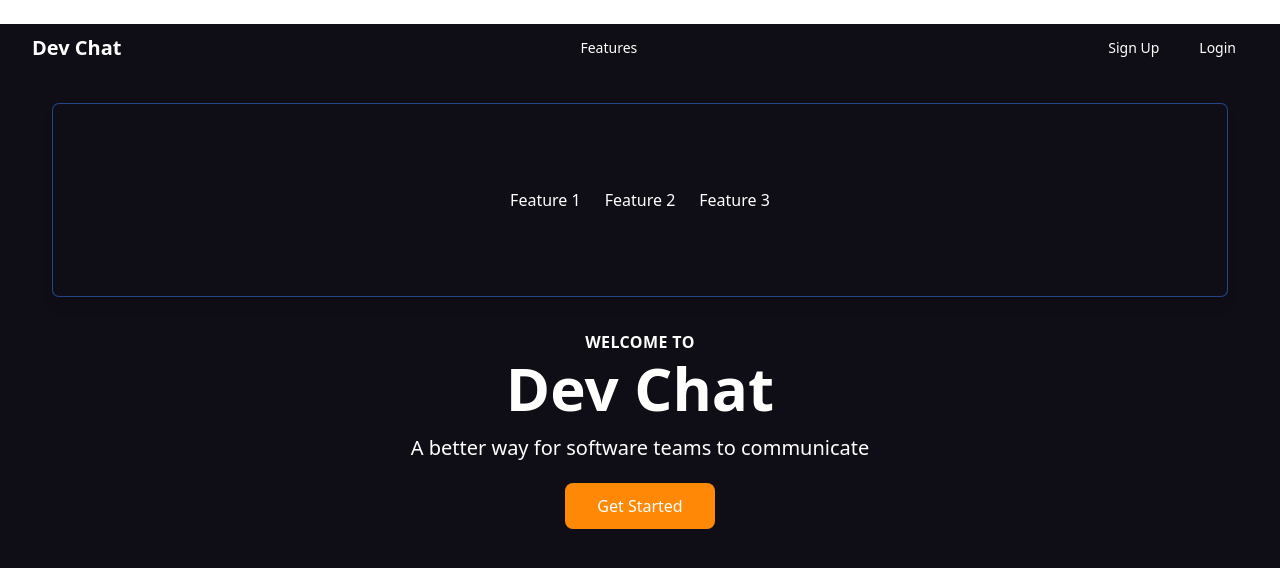
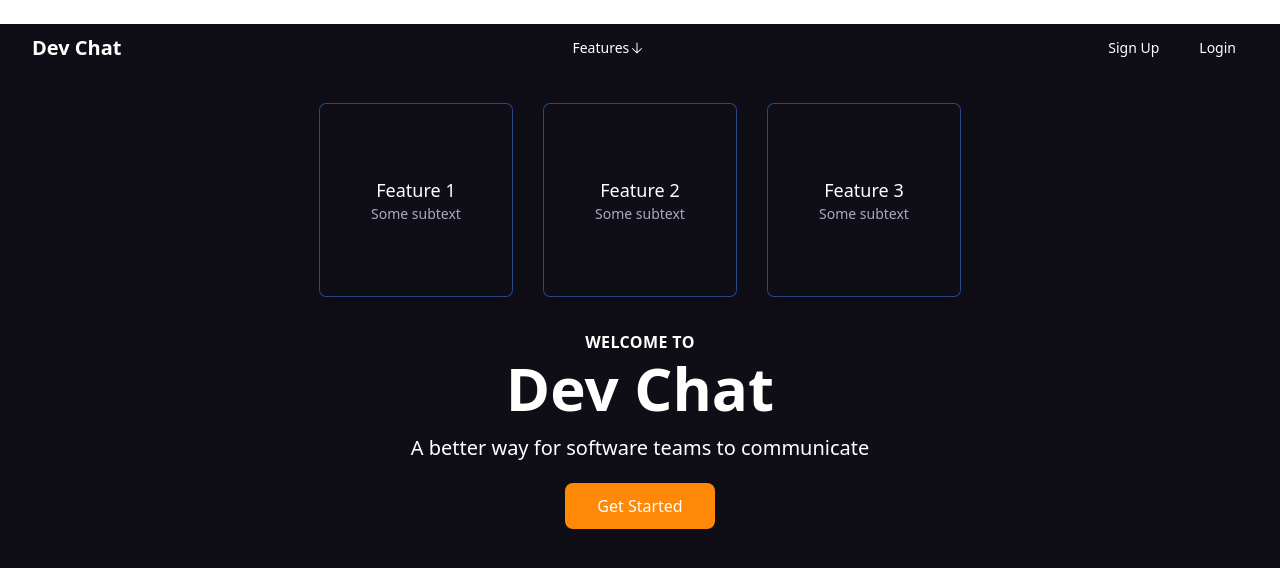
Before and after one commit to felixmckenzie/chat-client, a Next.js app: page / in a window 1280 px wide. Both pictures are taken after a click on the button "Features". Shown: the top 568 px of the page. Built offline with nearby package versions, Linux system fonts and the light colour scheme.

Commit message:
add signIn and signUp components

```diff
--- a/app/navbar.tsx
+++ b/app/components/navbar.tsx
@@ -1,7 +1,11 @@
 'use client'
 import { useState, useEffect, useRef } from "react";
+import { useRouter } from "next/navigation";
+import {ArrowSmallUpIcon, ArrowSmallDownIcon} from '@heroicons/react/24/solid'
+import { NavCard } from "./navcard";
 
 export const Navbar = () => {
+    const router = useRouter()
     const [isScrolled, setIsScrolled] = useState(false)
     const [isDropdownOpen, setIsDropdownOpen] = useState(false);
     const dropdownRef = useRef(null);
@@ -44,25 +48,25 @@ export const Navbar = () => {
           </div>
               <button
                 onClick={() => setIsDropdownOpen(!isDropdownOpen)}
-                className="dropdown-toggle text-headline-text hover:text-highlight px-3 py-2 text-sm font-medium"
+                className="dropdown-toggle flex items-center text-headline-text hover:text-highlight px-3 py-2 text-sm font-medium"
               >
-                Features
+                <span>Features</span> { isDropdownOpen ? <ArrowSmallDownIcon className="h-4 w-4"/> : <ArrowSmallUpIcon className="h-4 w-4"/>}
               </button>
           <div className="hidden md:flex items-center space-x-4">
-            <a href="#" className="text-headline-text  hover:text-highlight  px-3 py-2 text-sm font-medium">
+            <button onClick={() => router.push('/signup')} className="text-headline-text  hover:text-highlight  px-3 py-2 text-sm font-medium">
               Sign Up
-            </a>
-            <a href="#" className="text-headline-text  hover:text-highlight px-3 py-2 text-sm font-medium">
+            </button>
+            <button onClick={() => router.push('/signin')} className="text-headline-text  hover:text-highlight px-3 py-2 text-sm font-medium">
               Login
-            </a>
+            </button>
           </div>
         </div>
           <div className="relative flex justify-center" ref={dropdownRef}>
             {isDropdownOpen && (
-                <div className="w-11/12 flex justify-center items-center h-48 mt-6 mb-6 rounded-md shadow-lg ring-1 ring-black ring-opacity-5">
-                    <div className="text-headline-text px-3 py-2">Feature 1</div>
-                    <div className="text-headline-text px-3 py-2">Feature 2</div>
-                    <div className="text-headline-text px-3 py-2">Feature 3</div>
+                <div className="w-11/12 flex justify-center items-center mt-6 mb-6 space-x-8">
+                    <NavCard heading="Feature 1" subtext="Some subtext"/>
+                    <NavCard  heading="Feature 2" subtext="Some subtext"/>
+                    <NavCard  heading="Feature 3" subtext="Some subtext"/>
                 </div>
             )}
           </div>
--- /dev/null
+++ b/app/components/navcard.tsx
@@ -0,0 +1,11 @@
+import React from 'react';
+
+
+export const NavCard = ({heading, subtext}) => {
+    return(
+        <div className="flex flex-col justify-center items-center p-4 md:w-38 md:h-38 lg:w-48 lg:h-48 rounded-md shadow-lg ring-1 ring-black ring-opacity-5">
+      <h3 className="text-lg font-medium text-headline-text">{heading}</h3>
+      <p className="text-sm text-body-text-light">{subtext}</p>
+    </div>
+    )
+}
--- a/app/layout.tsx
+++ b/app/layout.tsx
@@ -1,5 +1,6 @@
 import './globals.css'
-import {Navbar} from './navbar'
+import { ClerkProvider } from '@clerk/nextjs/app-beta'
+
 export const metadata = {
   title: 'Create Next App',
   description: 'Generated by create next app',
@@ -11,11 +12,12 @@ export default function RootLayout({
   children: React.ReactNode
 }) {
   return (
-    <html lang="en">
+    <ClerkProvider>
+ <html lang="en">
       <body className='h-screen'>
-        <Navbar/>
         {children}
         </body>
     </html>
+    </ClerkProvider>
   )
 }
--- a/app/page.tsx
+++ b/app/page.tsx
@@ -1,7 +1,10 @@
+import {Navbar} from './components/navbar'
 
 
 export default function Home() {
   return (
+    <>
+   <Navbar/>
     <main className='h-full flex justify-center items-center bg-bg-dark overflow-hidden mt-6'>
       <div className="max-w-7xl mx-auto py-20 px-4 sm:px-6 lg:px-8">
         <div className="text-center">
@@ -23,5 +26,6 @@ export default function Home() {
         </div>
       </div>
     </main>
+     </>
   )
 }
--- /dev/null
+++ b/app/signin/page.tsx
@@ -0,0 +1,14 @@
+import { SignIn } from '@clerk/nextjs/app-beta';
+
+export default function Page() {
+  return (
+  <div className="flex flex-col h-full justify-center items-center  bg-bg-dark">
+    <SignIn appearance={{
+      elements: {
+        formButtonPrimary: 'bg-highlight hover:bg-tertiary text-sm normal-case'
+      }
+    }}
+    signUpUrl='/signup' />
+    </div>
+  )
+}
--- /dev/null
+++ b/app/signup/page.tsx
@@ -0,0 +1,15 @@
+import { SignUp } from '@clerk/nextjs/app-beta';
+
+export default function Page() {
+  return (
+        <div className='flex flex-col h-full justify-center items-center  bg-bg-dark'>
+        <SignUp appearance={{
+      elements: {
+        formButtonPrimary: 'bg-highlight hover:bg-tertiary text-sm normal-case'
+      }
+    }}
+    signInUrl='/signin'
+    />;
+        </div>
+   )
+}
--- a/package.json
+++ b/package.json
@@ -9,6 +9,8 @@
     "lint": "next lint"
   },
   "dependencies": {
+    "@clerk/nextjs": "^4.15.0",
+    "@heroicons/react": "^2.0.17",
     "@types/node": "18.15.11",
     "@types/react": "18.0.33",
     "@types/react-dom": "18.0.11",
```
Also changed, not shown: 1 other file (tests, documents, lock files or other folders).
